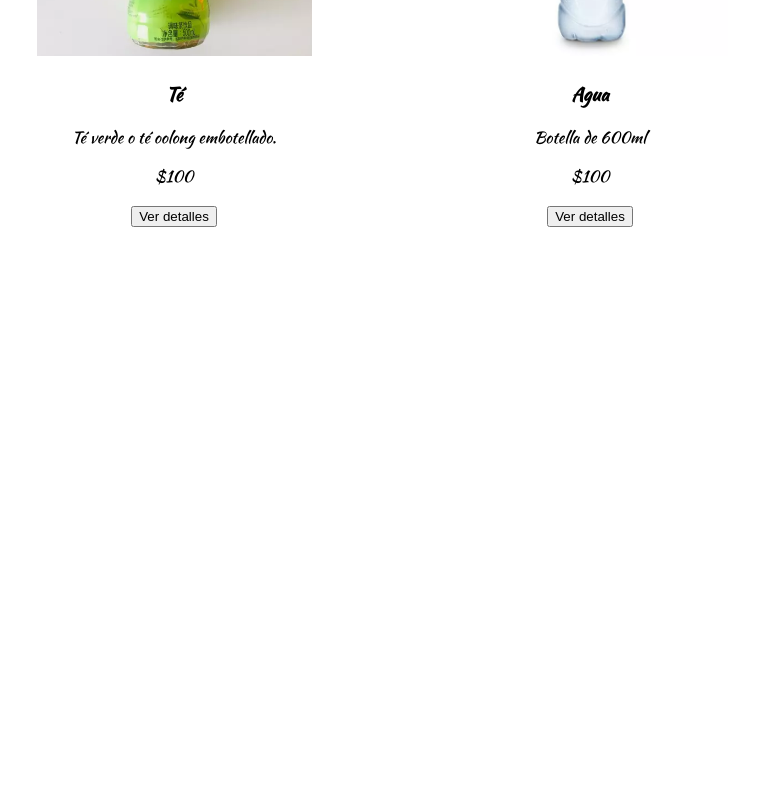
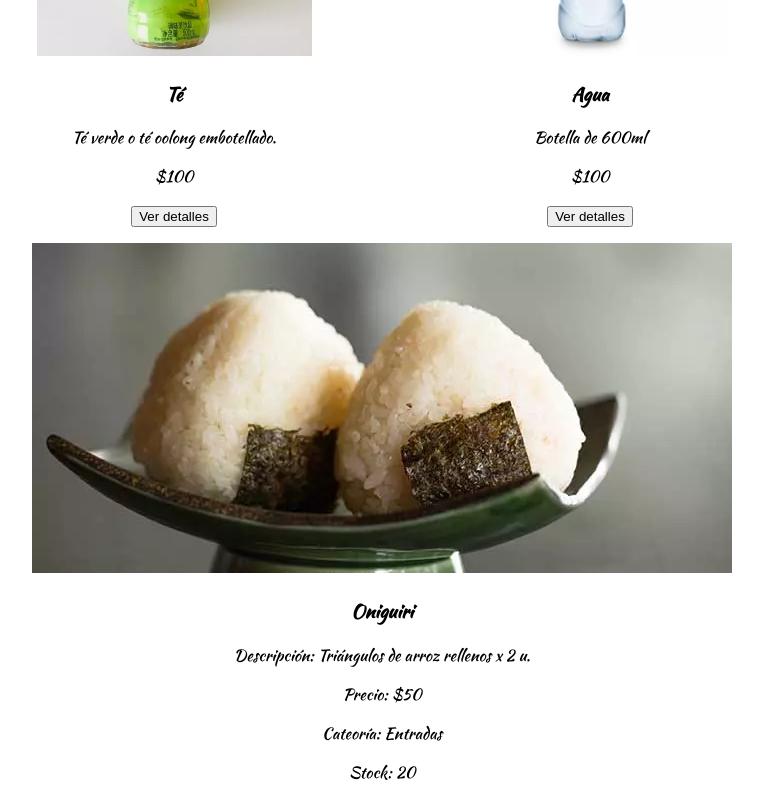
Before and after one commit to lealopez95/react-itadakimasu-leandro-lopez, a React (Create React App) app: page / in a window 1280 px wide. Shown: the part 3575-4375 px from the top of the page, without its empty margins (258-1021 px from the left). Before the commit the page ends 3818 px from the top, so only its background shows below. Built offline with nearby package versions, Linux system fonts and the light colour scheme.

Commit message:
add product detail component

```diff
--- /dev/null
+++ b/public/data/mockProduct.json
@@ -0,0 +1,10 @@
+{
+    "id": 1,
+    "name": "Oniguiri",
+    "price": 50,
+    "description": "Triángulos de arroz rellenos x 2 u.",
+    "image": "media/images/food/oniguiri.webp",
+    "categoryId": 1,
+    "categoryName": "Entradas",
+    "stock": 20
+}
--- a/src/App.js
+++ b/src/App.js
@@ -1,6 +1,7 @@
 import './App.css';
 import Header from './components/Header/Header';
 import ItemListContainer from './components/ItemListContainer/ItemListContainer';
+import ItemDetailContainer from './components/ItemDetailContainer/ItemDetailContainer';
 
 
 //just for now, declared here
@@ -30,6 +31,7 @@ function App() {
     <div className="App">
       <Header />
       <ItemListContainer items={products} />
+      <ItemDetailContainer />
     </div>
   );
 }
--- /dev/null
+++ b/src/components/ItemDetailContainer/ItemDetail.jsx
@@ -0,0 +1,17 @@
+import React from "react";
+import './ItemDetail.css';
+
+const ItemDetail = ({ item }) => {
+    return (
+        <div className="Item-Detail">
+            <img className="Item-image" src={item.image} alt={item.name} />
+            <h3 className="Item-title">{item.name}</h3>
+            <p className="Item-text">Descripción: {item.description}</p>
+            <p className="Item-text">Precio: ${item.price}</p>
+            <p className="Item-text">Cateoría: {item.categoryName}</p>
+            <p className="Item-text">Stock: {item.stock}</p>
+        </div>
+    )
+};
+
+export default ItemDetail;
--- /dev/null
+++ b/src/components/ItemDetailContainer/ItemDetailContainer.jsx
@@ -0,0 +1,48 @@
+import React, { useState, useEffect } from "react";
+import './ItemDetailContainer.css';
+import SyncLoader from "react-spinners/SyncLoader";
+import ItemDetail from './ItemDetail';
+
+const ItemDetailContainer = () => {
+
+    const [ item, setItem ] = useState([]);
+    const [ isLoading, setIsLoading ] = useState(true);
+
+    const getItem = () => {
+        setTimeout(async () => {
+            const productResponse = await fetch(
+                'data/mockProduct.json',
+                {
+                    headers : {
+                        'Content-Type': 'application/json',
+                        'Accept': 'application/json'
+                    }
+                }
+            );
+            if(productResponse.status === 200) {
+                const product = await productResponse.json();
+                setItem(product);
+                setIsLoading(false);
+            }
+        }, 2000);
+    }
+
+    useEffect(getItem, []);
+
+    return (
+        <div className="ItemDetailContainer">
+            <SyncLoader
+                color={"#fd644c"}
+                loading={isLoading}
+                margin={5}
+            />
+            {
+                !isLoading
+                && <ItemDetail item={item} />
+            }
+
+        </div>
+    );
+};
+
+export default ItemDetailContainer;
```
Also changed, not shown: src/components/ItemDetailContainer/ItemDetail.css (added), src/components/ItemDetailContainer/ItemDetailContainer.css (added).
